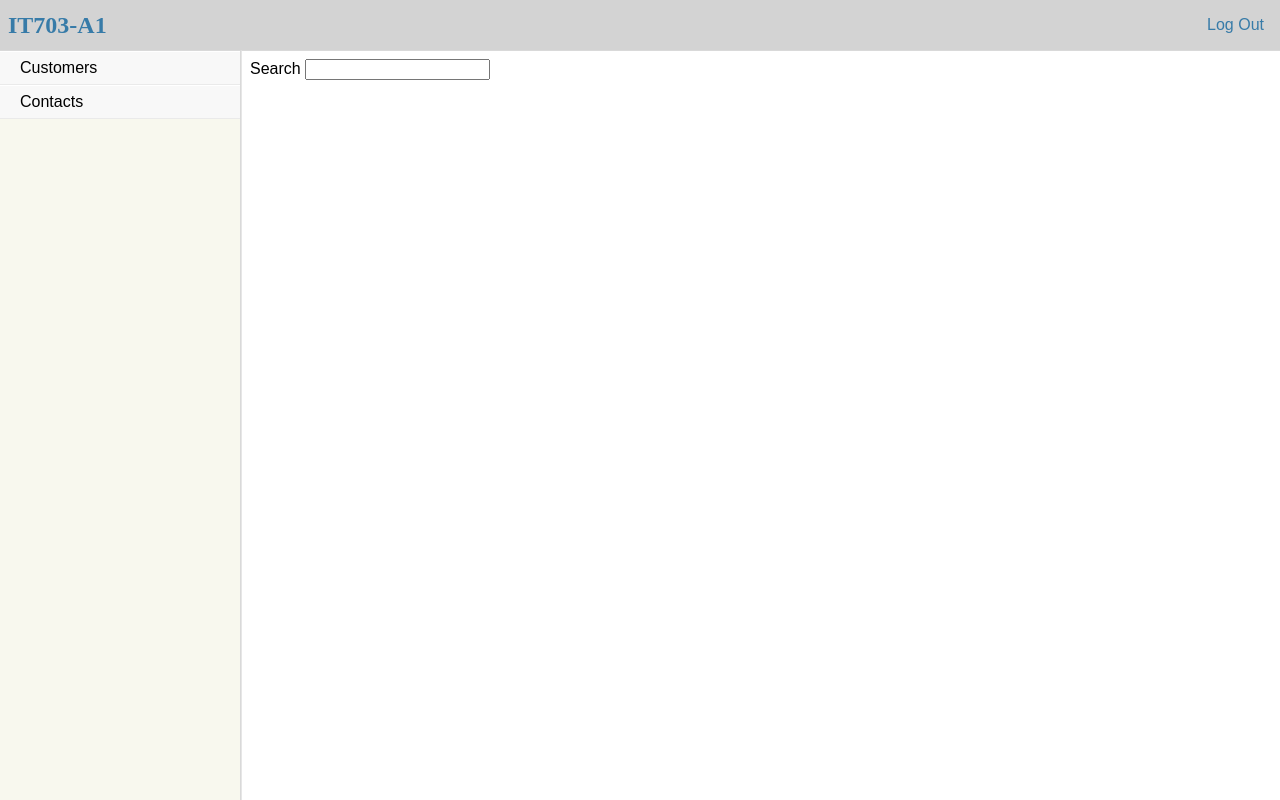
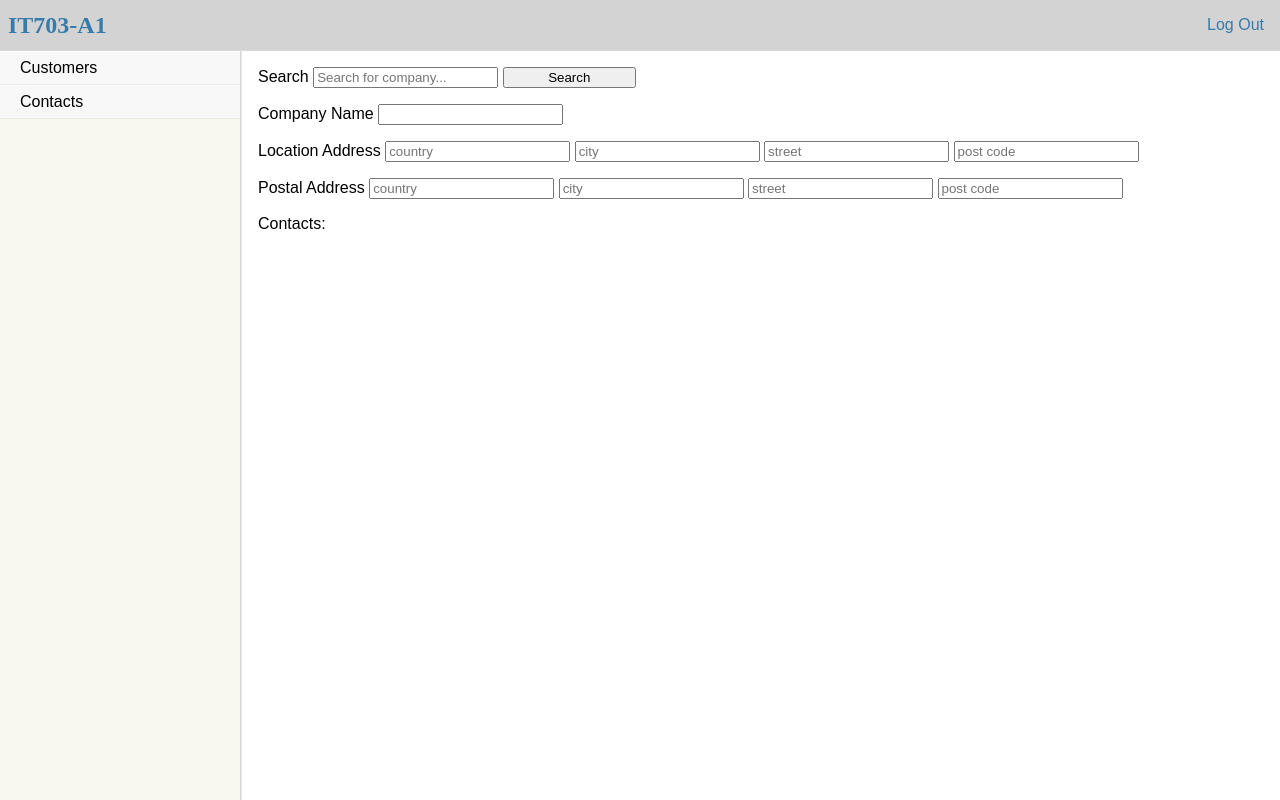
Before and after one commit to LeoZhou2018/IT703-A1, a Flask app: page / in a window 1280 px wide. Shown: the top 800 px of the page. Run offline with Flask 2, Linux system fonts and the light colour scheme; the visitor is signed in with stand-in values (Sample User, id 1); data comes from the database, SQL or seed files in the repository.

Commit message:
Change enter class

```diff
--- a/flaskr/editor.py
+++ b/flaskr/editor.py
@@ -1,8 +1,9 @@
 from flask import (
-    Blueprint, render_template
+    Blueprint, flash, g, redirect, render_template, request, url_for
 )
 
 from flaskr.auth import login_required
+from flaskr.db import get_db
 
 bp = Blueprint('edit', __name__)
 
@@ -17,3 +18,26 @@
 @login_required
 def show_contact():
     return render_template('edit/contact.html')
+
+
+@bp.route('/edit/search', methods=('GET', 'POST'))
+@login_required
+def search():
+    """search for company information."""
+    if request.method == 'POST':
+        company_name = request.form['search_name']
+        error = None
+
+        if not company_name:
+            error = 'Company name is required.'
+
+        if error is not None:
+            flash(error)
+        else:
+            db = get_db()
+            company = db.execute(
+                'SELECT * FROM customer WHERE Company_Name = company_name'
+            ).fetchall()
+            if len(company) == 0:
+                flash("Company {0} doesn't exist.".format(company_name))
+    return render_template('edit/customer.html', post=company)
--- a/flaskr/static/edit_style.css
+++ b/flaskr/static/edit_style.css
@@ -82,3 +82,7 @@
     border-top: 1px solid #D9D9D9;
     overflow: auto;
 }
+
+.mainBox .rightBox div{
+    padding: 0.5rem 0.5rem;
+}
--- a/flaskr/templates/edit/customer.html
+++ b/flaskr/templates/edit/customer.html
@@ -24,8 +24,37 @@
             </div>
         </div>
         <div class="rightBox">
-            <label for="search">Search</label>
-            <input name="username" id="username" required>
+            <form  action="{{ url_for('edit.search') }}" method="post">
+                <div>
+                    <label for="search_name">Search</label>
+                    <input name="search_name" id="search_name" required  placeholder="Search for company...">
+                    <input type="submit" value="Search">
+                </div>
+            </form>
+            <form method="post">
+                <input type="hidden" name="company_id" value="">
+                <div>
+                    <label for="company">Company Name</label>
+                    <input name="company" id="company" required>
+                </div>
+                <div class="location">
+                    <label>Location Address</label>
+                    <input name="location_country" id="location_country" placeholder="country">
+                    <input name="location_city" id="location_city" placeholder="city">
+                    <input name="location_street" id="location_street" placeholder="street">
+                    <input name="location_post_code" id="location_post_code" placeholder="post code">
+                </div>
+                <div class="postal">
+                    <label>Postal Address</label>
+                    <input name="postal_country" id="postal_country" placeholder="country">
+                    <input name="postal_city" id="postal_city" placeholder="city">
+                    <input name="postal_street" id="postal_street" placeholder="street">
+                    <input name="postal_post_code" id="postal_post_code" placeholder="post code">
+                </div>
+                <div class="contacts">
+                    <label>Contacts:</label>
+                </div>
+            </form>
         </div>
     </div>
 </body>
```
